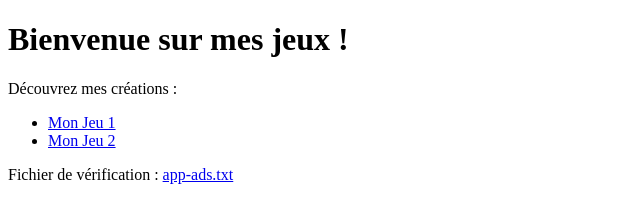
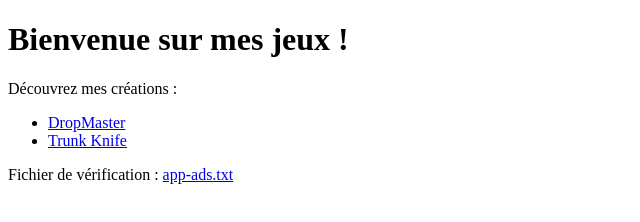
Before and after one commit to funsphere/DropMaster, a plain HTML site: page index.html in a window 1280 px wide. Shown: the full height of the page, 0-640 px from the left. Drawn offline with Linux system fonts and the light colour scheme.

Commit message:
Update index.html

```diff
--- a/index.html
+++ b/index.html
@@ -7,8 +7,8 @@
   <h1>Bienvenue sur mes jeux !</h1>
   <p>Découvrez mes créations :</p>
   <ul>
-    <li><a href="https://play.google.com/store/apps/details?id=com.tonjeu1">Mon Jeu 1</a></li>
-    <li><a href="https://play.google.com/store/apps/details?id=com.tonjeu2">Mon Jeu 2</a></li>
+    <li><a href="https://play.google.com/store/apps/details?id=fun.funsphere.fun">DropMaster</a></li>
+    <li><a href="https://play.google.com/store/apps/details?id=com.fun.sphere.funsphere">Trunk Knife</a></li>
   </ul>
   <p>Fichier de vérification : <a href="/app-ads.txt">app-ads.txt</a></p>
 </body>
```
